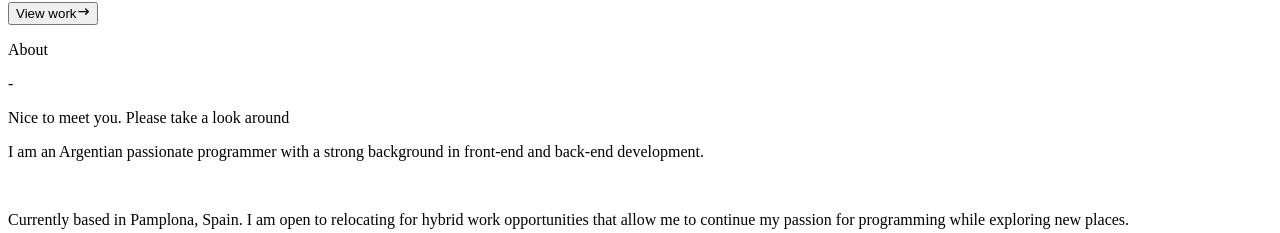
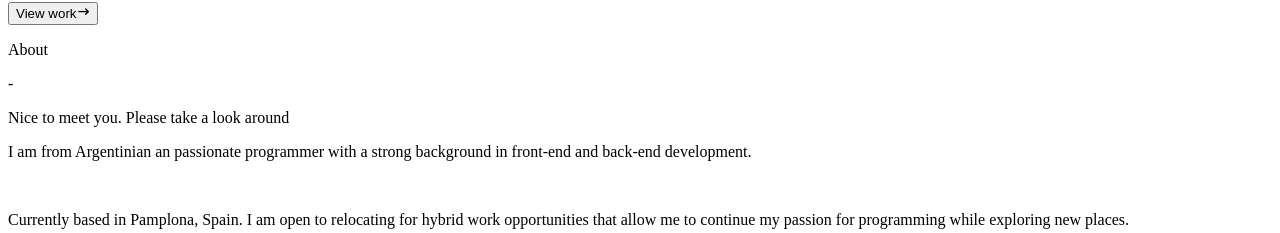
Before and after one commit to acsoliz/Portfolio, a React (Create React App) app: page / in a window 1280 px wide. Shown: the part 774-1007 px from the top of the page. Built offline with nearby package versions, Linux system fonts and the light colour scheme.

Commit message:
about updated

```diff
--- a/src/components/About.jsx
+++ b/src/components/About.jsx
@@ -16,7 +16,7 @@ const About = () => {
 					</div>
 					<div>
 						<p>
-							I am an Argentian passionate programmer with a strong background in front-end and back-end development.
+							I am from Argentinian an passionate programmer with a strong background in front-end and back-end development.
 							<br />
 						</p><br />
 						<p>
```
